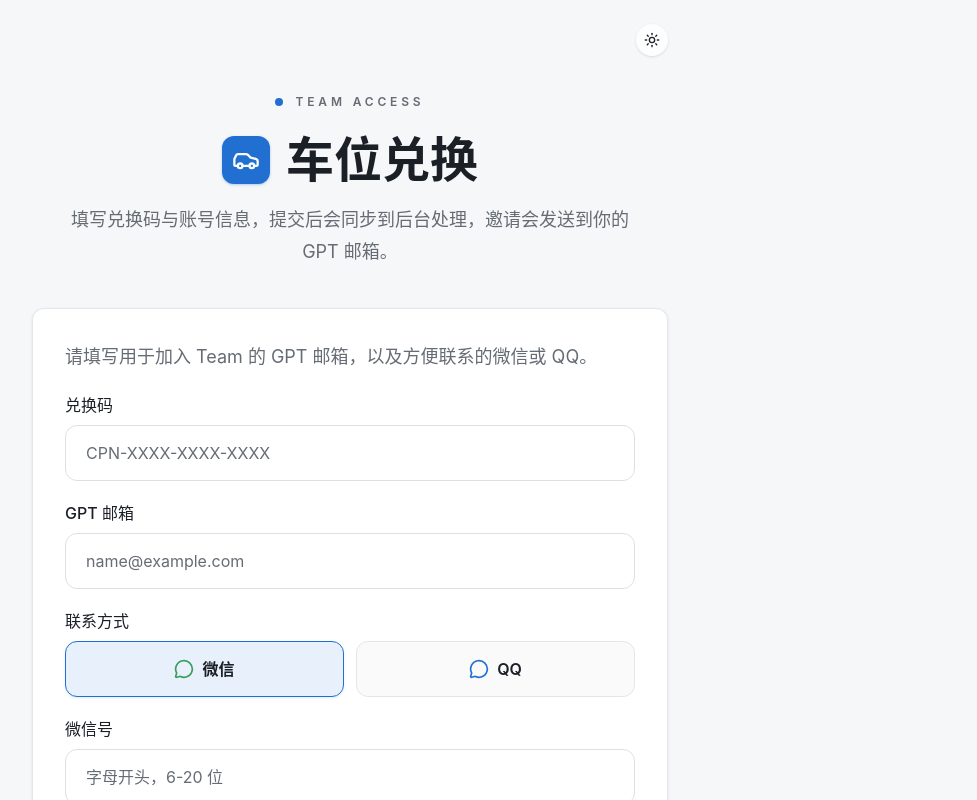
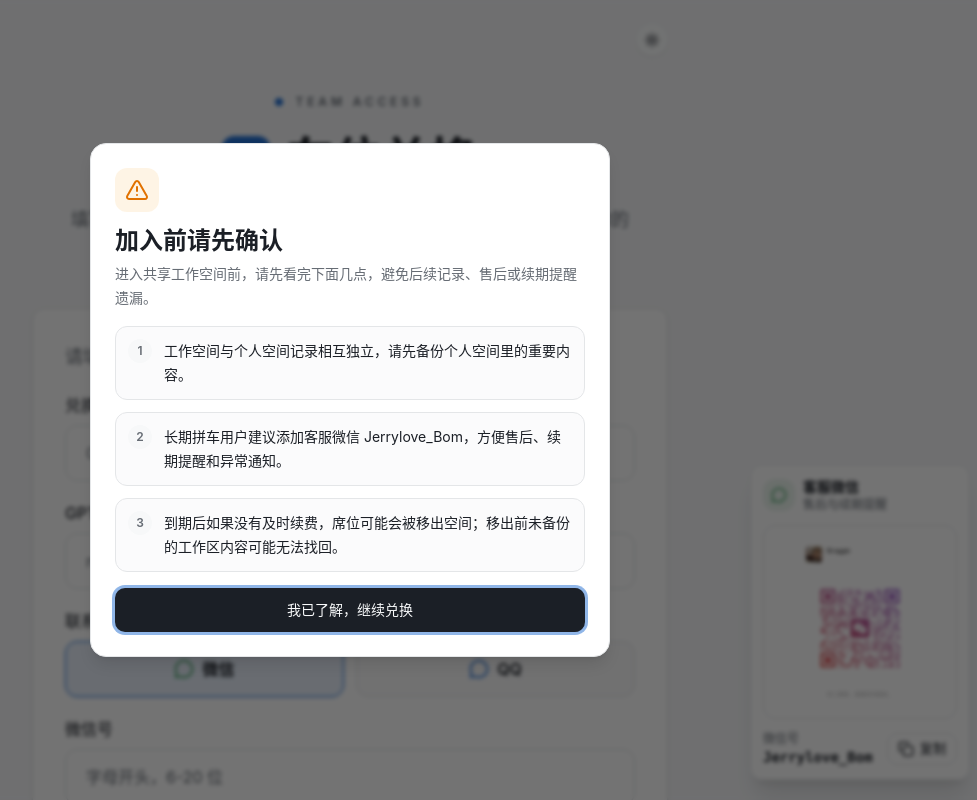
Before and after one commit to loLollipop/Carpool-Notify-Plus, a React (Vite) app in the folder web/app/: page /redeem in a window 1280 px wide. Shown: the top 800 px of the page, without its empty margins (290-1267 px from the left). Built offline with nearby package versions, Linux system fonts and the light colour scheme; no server answers.

Commit message:
feat(redemptions): add WeChat support notice

```diff
--- a/web/app/src/features/redemptions/RedeemPage.tsx
+++ b/web/app/src/features/redemptions/RedeemPage.tsx
@@ -2,9 +2,11 @@
 import { zodResolver } from "@hookform/resolvers/zod"
 import { useMutation, useQuery } from "@tanstack/react-query"
 import {
+  AlertTriangle,
   Car,
   CheckCircle2,
   Clock3,
+  Copy,
   LoaderCircle,
   MessageCircle,
   Moon,
@@ -20,6 +22,14 @@
 import { Button } from "@/components/ui/button"
 import { Card } from "@/components/ui/card"
 import {
+  Dialog,
+  DialogContent,
+  DialogDescription,
+  DialogHeader,
+  DialogTitle,
+  DialogTrigger,
+} from "@/components/ui/dialog"
+import {
   Form,
   FormControl,
   FormField,
@@ -32,6 +42,9 @@
 import { cn } from "@/lib/utils"
 
 const STORAGE_KEY = "carpool-notify:redemption-token"
+const NOTICE_STORAGE_KEY = "carpool-notify:redeem-notice-confirmed"
+const SUPPORT_WECHAT_ID = "Jerrylove_Bom"
+const SUPPORT_WECHAT_QR_SRC = "/wechat-support-qr.png"
 const EMAIL_PATTERN = /^[^@\s]+@[^@\s]+\.[^@\s]+$/
 const CONTACT_OPTIONS = [
   { value: "wechat", label: "微信", placeholder: "字母开头，6-20 位", tone: "text-success" },
@@ -73,8 +86,33 @@
   }
 }
 
+function readNoticeConfirmed() {
+  try {
+    return window.localStorage.getItem(NOTICE_STORAGE_KEY) === "1"
+  } catch {
+    return false
+  }
+}
+
+function writeNoticeConfirmed() {
+  try {
+    window.localStorage.setItem(NOTICE_STORAGE_KEY, "1")
+  } catch {
+    // localStorage may be unavailable in private browsing.
+  }
+}
+
 function contactLabel(value: ContactType) {
   return CONTACT_OPTIONS.find((option) => option.value === value)?.label ?? "微信"
+}
+
+async function copySupportWechatId() {
+  try {
+    await navigator.clipboard.writeText(SUPPORT_WECHAT_ID)
+    toast.success("已复制客服微信号")
+  } catch {
+    toast.error(`复制失败，请手动输入 ${SUPPORT_WECHAT_ID}`)
+  }
 }
 
 function RedeemThemeToggle() {
@@ -100,8 +138,125 @@
   )
 }
 
+function WechatQrBlock({ compact = false }: { compact?: boolean }) {
+  return (
+    <div className="grid gap-3">
+      <div className="rounded-lg border bg-white p-2">
+        <img
+          src={SUPPORT_WECHAT_QR_SRC}
+          alt="客服微信二维码"
+          className={cn("aspect-square w-full rounded-md object-contain", compact ? "max-h-52" : "")}
+        />
+      </div>
+      <div className="flex items-center justify-between gap-3">
+        <div className="min-w-0">
+          <p className="text-xs font-medium text-muted-foreground">微信号</p>
+          <p className="truncate font-mono text-sm font-semibold">{SUPPORT_WECHAT_ID}</p>
+        </div>
+        <Button
+          type="button"
+          variant="outline"
+          size="sm"
+          className="shrink-0"
+          onClick={() => void copySupportWechatId()}
+        >
+          <Copy data-slot="icon" />
+          复制
+        </Button>
+      </div>
+    </div>
+  )
+}
+
+function SupportWechatFloating() {
+  return (
+    <>
+      <aside className="fixed right-5 bottom-5 z-40 hidden w-[220px] rounded-lg border bg-card/95 p-3 shadow-xl shadow-black/10 backdrop-blur lg:block dark:shadow-black/30">
+        <div className="mb-3 flex items-center gap-2">
+          <div className="grid size-8 place-items-center rounded-lg bg-success/10 text-success">
+            <MessageCircle className="size-4" />
+          </div>
+          <div className="min-w-0">
+            <p className="text-sm font-semibold">客服微信</p>
+            <p className="truncate text-xs text-muted-foreground">售后与续期提醒</p>
+          </div>
+        </div>
+        <WechatQrBlock />
+      </aside>
+
+      <Dialog>
+        <DialogTrigger asChild>
+          <Button
+            type="button"
+            variant="brand"
+            className="fixed right-4 bottom-4 z-40 h-12 rounded-full px-4 shadow-lg lg:hidden"
+          >
+            <MessageCircle data-slot="icon" />
+            客服微信
+          </Button>
+        </DialogTrigger>
+        <DialogContent className="max-w-[360px]">
+          <DialogHeader>
+            <DialogTitle>添加客服微信</DialogTitle>
+            <DialogDescription>
+              长期拼车、续费提醒或售后问题，可以扫码添加微信联系。
+            </DialogDescription>
+          </DialogHeader>
+          <WechatQrBlock compact />
+        </DialogContent>
+      </Dialog>
+    </>
+  )
+}
+
+function RedeemSafetyNoticeDialog({
+  open,
+  onOpenChange,
+}: {
+  open: boolean
+  onOpenChange: (open: boolean) => void
+}) {
+  const noticeItems = [
+    "工作空间与个人空间记录相互独立，请先备份个人空间里的重要内容。",
+    `长期拼车用户建议添加客服微信 ${SUPPORT_WECHAT_ID}，方便售后、续期提醒和异常通知。`,
+    "到期后如果没有及时续费，席位可能会被移出空间；移出前未备份的工作区内容可能无法找回。",
+  ]
+
+  return (
+    <Dialog open={open} onOpenChange={onOpenChange}>
+      <DialogContent showCloseButton={false} className="sm:max-w-[520px]">
+        <DialogHeader>
+          <div className="mb-2 grid size-11 place-items-center rounded-lg bg-amber-500/10 text-amber-600 dark:text-amber-400">
+            <AlertTriangle className="size-6" />
+          </div>
+          <DialogTitle className="text-2xl leading-tight">加入前请先确认</DialogTitle>
+          <DialogDescription className="leading-6">
+            进入共享工作空间前，请先看完下面几点，避免后续记录、售后或续期提醒遗漏。
+          </DialogDescription>
+        </DialogHeader>
+
+        <div className="grid gap-3 text-sm leading-6">
+          {noticeItems.map((item, index) => (
+            <div key={item} className="flex gap-3 rounded-lg border bg-muted/30 p-3">
+              <span className="grid size-6 shrink-0 place-items-center rounded-full bg-background text-xs font-semibold text-muted-foreground">
+                {index + 1}
+              </span>
+              <p>{item}</p>
+            </div>
+          ))}
+        </div>
+
+        <Button type="button" className="h-11 w-full" onClick={() => onOpenChange(false)}>
+          我已了解，继续兑换
+        </Button>
+      </DialogContent>
+    </Dialog>
+  )
+}
+
 export function RedeemPage() {
   const [trackingToken, setTrackingToken] = React.useState(readStoredToken)
+  const [noticeOpen, setNoticeOpen] = React.useState(() => !readNoticeConfirmed())
 
   const form = useForm<FormValues>({
     resolver: zodResolver(schema),
@@ -149,9 +304,18 @@
   const invited = status === "invited"
   const statusLoadFailed = trackingToken !== "" && statusQuery.isError
   const activeContact = CONTACT_OPTIONS.find((option) => option.value === contactType)
+  const handleNoticeOpenChange = (open: boolean) => {
+    if (!open) {
+      writeNoticeConfirmed()
+    }
+    setNoticeOpen(open)
+  }
 
   return (
-    <main className="min-h-dvh bg-[#f6f7f9] px-4 py-6 text-foreground dark:bg-background sm:px-6">
+    <main className="min-h-dvh bg-[#f6f7f9] px-4 py-6 pb-24 text-foreground dark:bg-background sm:px-6 lg:pb-6">
+      <RedeemSafetyNoticeDialog open={noticeOpen} onOpenChange={handleNoticeOpenChange} />
+      <SupportWechatFloating />
+
       <div className="mx-auto flex min-h-[calc(100dvh-3rem)] w-full max-w-[636px] flex-col justify-center">
         <div className="mb-8 flex justify-end">
           <RedeemThemeToggle />
```
Also changed, not shown: web/app/public/wechat-support-qr.png (added).
